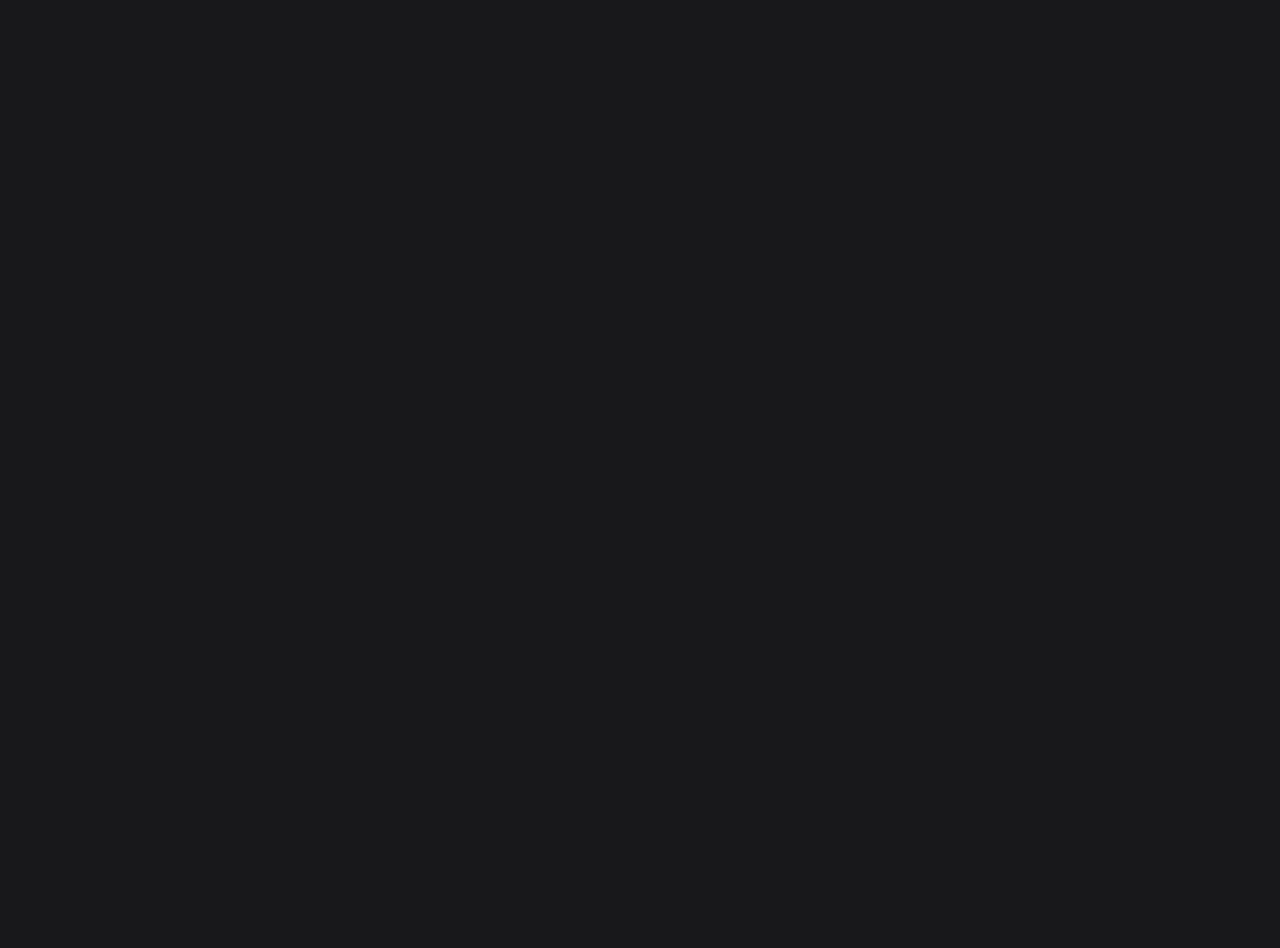
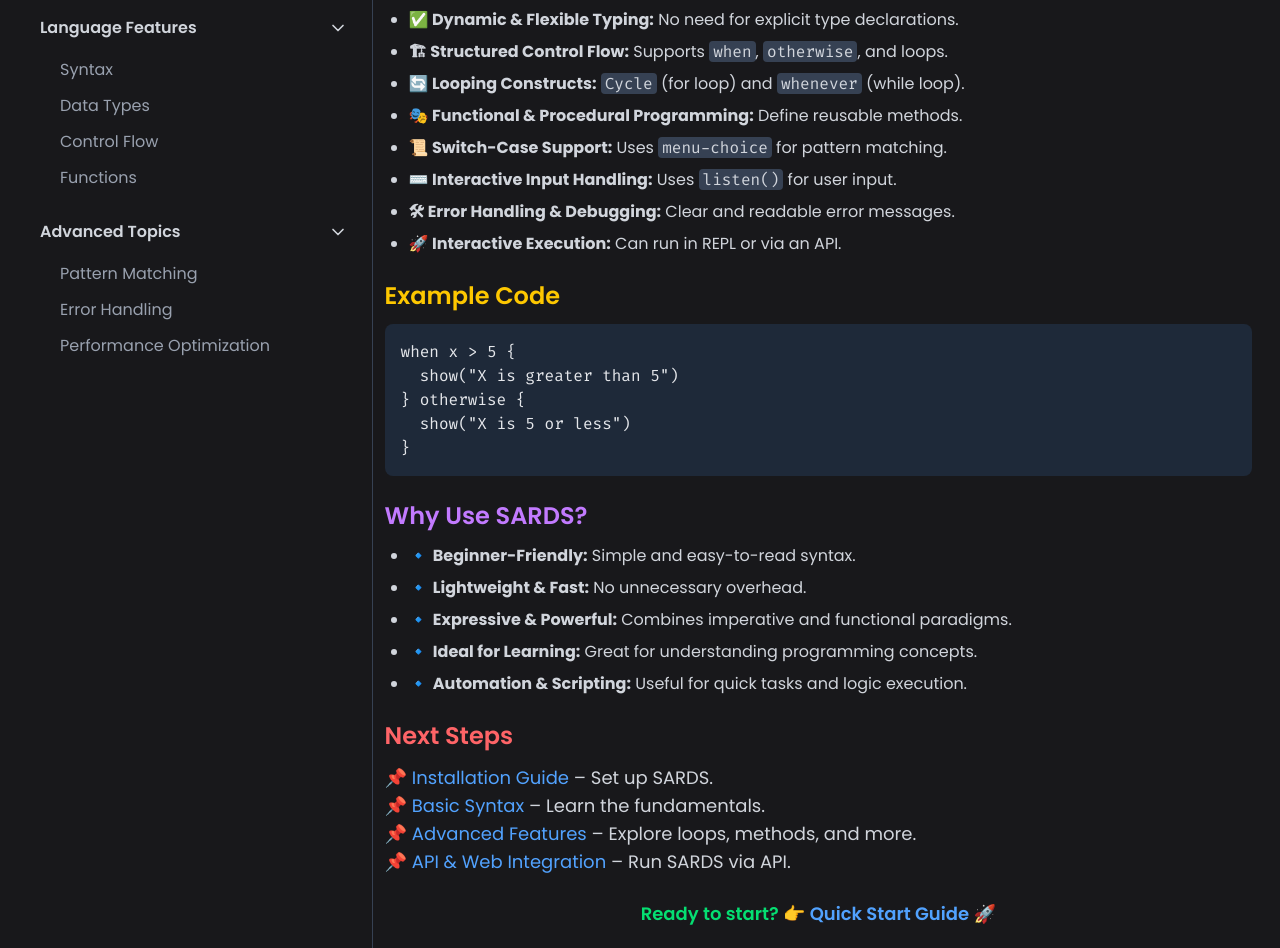
Before and after one commit to Souvik606/SARDS, a Next.js app in the folder frontend/: page /docs in a window 1280 px wide. Shown: the part 220-1168 px from the top of the page. Before the commit the page ends 800 px from the top, so only its background shows below. Built offline with nearby package versions, Linux system fonts and the light colour scheme.

Commit message:
feat(docs page): add overview and docs pages setup

```diff
--- /dev/null
+++ b/frontend/app/(docs)/docs/[slug]/page.tsx
@@ -0,0 +1,4 @@
+const DocsPage = () => {
+  return <div></div>;
+};
+export default DocsPage;
--- /dev/null
+++ b/frontend/app/(docs)/docs/layout.tsx
@@ -0,0 +1,12 @@
+import React from "react";
+import Sidebar from "@/components/Sidebar";
+
+const DocsLayout = ({ children }: { children: React.ReactNode }) => {
+  return (
+    <div className="wrapper grid grid-cols-[1fr_2.5fr]">
+      <Sidebar />
+      <main className="px-3 py-5">{children}</main>
+    </div>
+  );
+};
+export default DocsLayout;
--- a/frontend/app/(docs)/docs/page.tsx
+++ b/frontend/app/(docs)/docs/page.tsx
@@ -1,22 +1,139 @@
-"use client";
+const OverViewPage = () => {
+  return (
+    <>
+      <h1 className="mb-4 text-4xl font-bold text-blue-400">
+        SARDS Programming Language
+      </h1>
 
-import React, { useEffect } from "react";
+      <p className="mb-6 text-lg text-gray-300">
+        <strong>SARDS</strong> (Simple Abstract Recursive Dynamic Scripting) is
+        a high-level, dynamically typed scripting language designed for
+        simplicity, flexibility, and expressive power. It supports structured
+        programming, functional paradigms, and interactive execution.
+      </p>
 
-const DocsPage = () => {
-  const [title, setTitle] = React.useState<string>("Documentation");
+      <h2 className="mb-3 text-2xl font-semibold text-green-400">
+        Key Features
+      </h2>
+      <ul className="list-disc space-y-2 pl-6 text-gray-300">
+        <li>
+          <strong>✅ Dynamic & Flexible Typing:</strong> No need for explicit
+          type declarations.
+        </li>
+        <li>
+          <strong>🏗 Structured Control Flow:</strong> Supports{" "}
+          <code className="rounded bg-gray-700 px-1">when</code>,{" "}
+          <code className="rounded bg-gray-700 px-1">otherwise</code>, and
+          loops.
+        </li>
+        <li>
+          <strong>🔄 Looping Constructs:</strong>{" "}
+          <code className="rounded bg-gray-700 px-1">Cycle</code> (for loop) and{" "}
+          <code className="rounded bg-gray-700 px-1">whenever</code> (while
+          loop).
+        </li>
+        <li>
+          <strong>🎭 Functional & Procedural Programming:</strong> Define
+          reusable methods.
+        </li>
+        <li>
+          <strong>📜 Switch-Case Support:</strong> Uses{" "}
+          <code className="rounded bg-gray-700 px-1">menu-choice</code> for
+          pattern matching.
+        </li>
+        <li>
+          <strong>⌨️ Interactive Input Handling:</strong> Uses{" "}
+          <code className="rounded bg-gray-700 px-1">listen()</code> for user
+          input.
+        </li>
+        <li>
+          <strong>🛠 Error Handling & Debugging:</strong> Clear and readable
+          error messages.
+        </li>
+        <li>
+          <strong>🚀 Interactive Execution:</strong> Can run in REPL or via an
+          API.
+        </li>
+      </ul>
 
-  useEffect(() => {
-    document.title = title;
-  }, [title]);
+      <h2 className="mt-6 mb-3 text-2xl font-semibold text-yellow-400">
+        Example Code
+      </h2>
+      <pre className="overflow-x-auto rounded-lg bg-gray-800 p-4 text-gray-200">
+        <code>
+          when x &gt; 5 {"{"}
+          <br />
+          &nbsp;&nbsp;show("X is greater than 5")
+          <br />
+          {"}"} otherwise {"{"}
+          <br />
+          &nbsp;&nbsp;show("X is 5 or less")
+          <br />
+          {"}"}
+        </code>
+      </pre>
 
-  return (
-    <div>
-      <input
-        type="text"
-        value={title}
-        onChange={(e) => setTitle(e.target.value)}
-      />
-    </div>
+      <h2 className="mt-6 mb-3 text-2xl font-semibold text-purple-400">
+        Why Use SARDS?
+      </h2>
+      <ul className="list-disc space-y-2 pl-6 text-gray-300">
+        <li>
+          🔹 <strong>Beginner-Friendly:</strong> Simple and easy-to-read syntax.
+        </li>
+        <li>
+          🔹 <strong>Lightweight & Fast:</strong> No unnecessary overhead.
+        </li>
+        <li>
+          🔹 <strong>Expressive & Powerful:</strong> Combines imperative and
+          functional paradigms.
+        </li>
+        <li>
+          🔹 <strong>Ideal for Learning:</strong> Great for understanding
+          programming concepts.
+        </li>
+        <li>
+          🔹 <strong>Automation & Scripting:</strong> Useful for quick tasks and
+          logic execution.
+        </li>
+      </ul>
+
+      <h2 className="mt-6 mb-3 text-2xl font-semibold text-red-400">
+        Next Steps
+      </h2>
+      <p className="text-lg text-gray-300">
+        📌{" "}
+        <a href="#installation-guide" className="text-blue-400 hover:underline">
+          Installation Guide
+        </a>{" "}
+        – Set up SARDS.
+        <br />
+        📌{" "}
+        <a href="#basic-syntax" className="text-blue-400 hover:underline">
+          Basic Syntax
+        </a>{" "}
+        – Learn the fundamentals.
+        <br />
+        📌{" "}
+        <a href="#advanced-features" className="text-blue-400 hover:underline">
+          Advanced Features
+        </a>{" "}
+        – Explore loops, methods, and more.
+        <br />
+        📌{" "}
+        <a href="#api-integration" className="text-blue-400 hover:underline">
+          API & Web Integration
+        </a>{" "}
+        – Run SARDS via API.
+      </p>
+
+      <p className="mt-6 text-center text-lg font-semibold text-green-400">
+        Ready to start? 👉{" "}
+        <a href="#quick-start" className="text-blue-400 hover:underline">
+          Quick Start Guide
+        </a>{" "}
+        🚀
+      </p>
+    </>
   );
 };
-export default DocsPage;
+export default OverViewPage;
--- /dev/null
+++ b/frontend/components/Sidebar.tsx
@@ -0,0 +1,93 @@
+"use client";
+
+import { useState } from "react";
+import { ChevronDown, ChevronRight } from "lucide-react";
+
+type SidebarLink = {
+  name: string;
+  href: string;
+};
+
+type SidebarSection = {
+  title: string;
+  links: SidebarLink[];
+};
+
+const sidebarLinks: SidebarSection[] = [
+  {
+    title: "Introduction",
+    links: [
+      { name: "Overview", href: "#overview" },
+      { name: "Installation", href: "#installation" },
+      { name: "Quick Start", href: "#quick-start" },
+    ],
+  },
+  {
+    title: "Language Features",
+    links: [
+      { name: "Syntax", href: "#syntax" },
+      { name: "Data Types", href: "#data-types" },
+      { name: "Control Flow", href: "#control-flow" },
+      { name: "Functions", href: "#functions" },
+    ],
+  },
+  {
+    title: "Advanced Topics",
+    links: [
+      { name: "Pattern Matching", href: "#pattern-matching" },
+      { name: "Error Handling", href: "#error-handling" },
+      { name: "Performance Optimization", href: "#performance" },
+    ],
+  },
+];
+
+export default function Sidebar() {
+  const [openSections, setOpenSections] = useState<Record<string, boolean>>(
+    sidebarLinks.reduce(
+      (acc, section) => ({ ...acc, [section.title]: true }),
+      {}
+    )
+  );
+
+  const toggleSection = (title: string) => {
+    setOpenSections((prev) => ({ ...prev, [title]: !prev[title] }));
+  };
+
+  return (
+    <aside className="sticky top-0 bottom-0 border-r border-gray-700 bg-zinc-900 p-4 text-white">
+      <h1 className="mb-4 text-xl font-bold text-cyan-200">SARDS Docs</h1>
+
+      <nav className="space-y-4">
+        {sidebarLinks.map((section) => (
+          <div key={section.title}>
+            <button
+              onClick={() => toggleSection(section.title)}
+              className="flex w-full items-center justify-between rounded-lg px-2 py-2 text-left font-semibold text-gray-300 hover:bg-gray-800"
+            >
+              {section.title}
+              {openSections[section.title] ? (
+                <ChevronDown className="h-5 w-5" />
+              ) : (
+                <ChevronRight className="h-5 w-5" />
+              )}
+            </button>
+            {openSections[section.title] && (
+              <ul className="mt-1 pl-4">
+                {section.links.map((link) => (
+                  <li key={link.name}>
+                    <a
+                      href={link.href}
+                      className="block rounded-lg px-3 py-1.5 text-gray-400 transition hover:bg-gray-800 hover:text-blue-400"
+                    >
+                      {link.name}
+                    </a>
+                  </li>
+                ))}
+              </ul>
+            )}
+          </div>
+        ))}
+      </nav>
+    </aside>
+  );
+}
--- a/frontend/styles/globals.css
+++ b/frontend/styles/globals.css
@@ -159,6 +159,7 @@
   --muted: oklch(0.553 0.013 58.071);
   --muted-light: #222831;
   --muted-dark: #eeeeee;
+  cursor: url("/assets/icons/navigation.png"), auto;
 }
 
 .wrapper {
@@ -169,7 +170,6 @@
 body {
   color: var(--text-primary);
   background: var(--background-100);
-  cursor: url("/assets/icons/navigation.png"), auto;
 }
 
 a,
```
